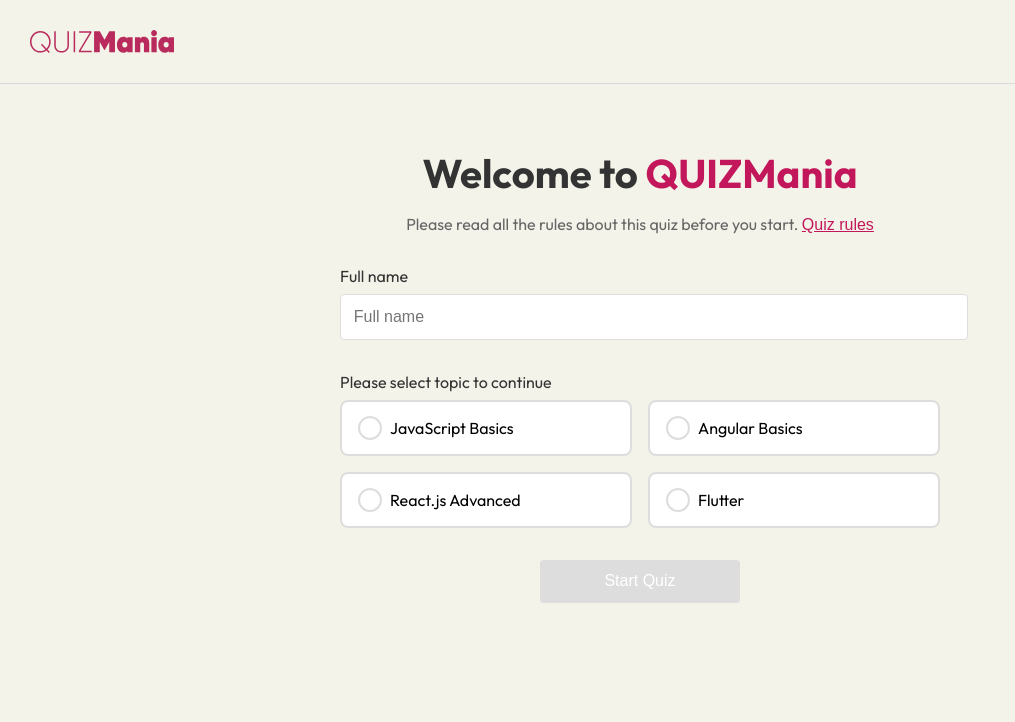
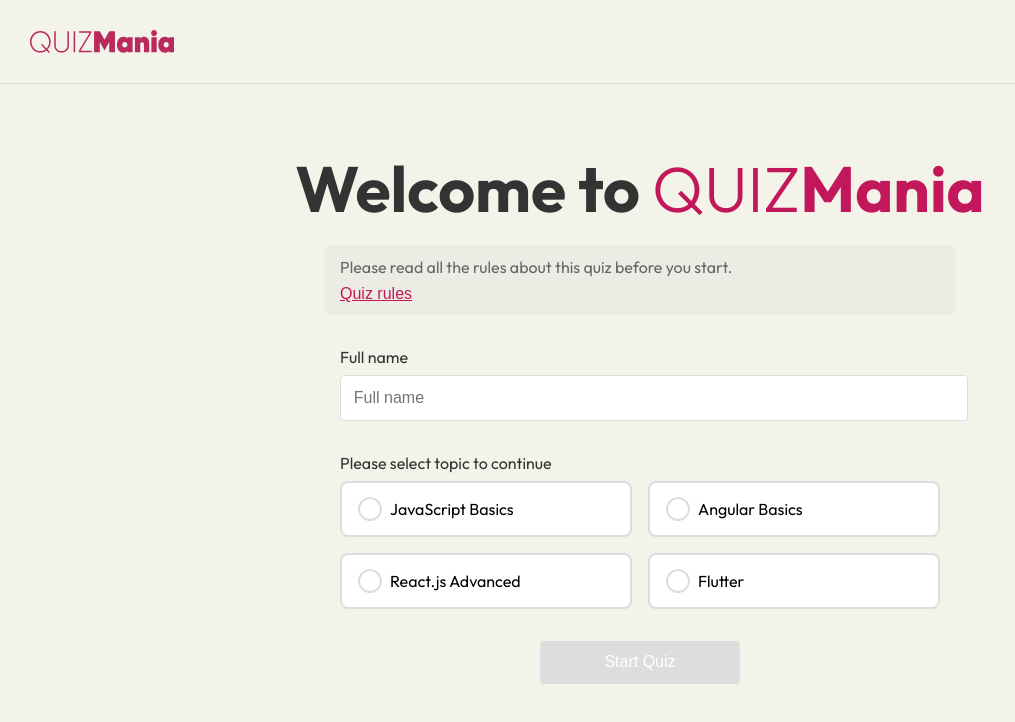
Before and after one commit to Miral26/quiz, a React (Create React App) app: page / in a window 1280 px wide. Shown: the top 722 px of the page, without its empty margins (0-1015 px from the left). Built offline with nearby package versions, Linux system fonts and the light colour scheme.

Commit message:
Enhance Welcome component styling by increasing font size, adjusting text alignment, and adding background and padding to rules text. Update welcome message format for improved readability.

```diff
--- a/src/components/Welcome.js
+++ b/src/components/Welcome.js
@@ -8,28 +8,31 @@ const Container = styled.div`
   background: #f3f3e9;
 `;
 
-// const Header = styled.div`
-//   display: flex;
-//   justify-content: space-between;
-//   align-items: center;
-
-//   padding: 2rem;
-// `;
-
 const WelcomeText = styled.h1`
-  font-size: 2.5rem;
+  font-size: 4rem;
   margin-bottom: 1rem;
   color: #333;
   text-align: center;
   span {
     color: #c2185b;
+    font-weight: 300;
+
+    &:last-child {
+      font-weight: 700;
+    }
   }
+
 `;
 
 const RulesText = styled.p`
-  text-align: center;
+  max-width: 600px;
+  margin: 0 auto;
+  text-align: start;
   color: #666;
   margin-bottom: 2rem;
+  background: #D9D9D94D;
+  padding: 0.75rem 1rem;
+  border-radius: 8px;
 `;
 
 const RulesLink = styled.button`
@@ -40,6 +43,7 @@ const RulesLink = styled.button`
   cursor: pointer;
   padding: 0;
   font-size: inherit;
+  margin-top: 0.5rem;
 `;
 
 const Form = styled.div`
@@ -251,10 +255,11 @@ export function Welcome() {
       <Header />
 
       <WelcomeText>
-        Welcome to <span>QUIZMania</span>
+        Welcome to <span>QUIZ</span><span>Mania</span>
       </WelcomeText>
       <RulesText>
-        Please read all the rules about this quiz before you start.{" "}
+        Please read all the rules about this quiz before you start.
+        <br/>
         <RulesLink onClick={() => setShowRules(true)}>Quiz rules</RulesLink>
       </RulesText>
 
```
